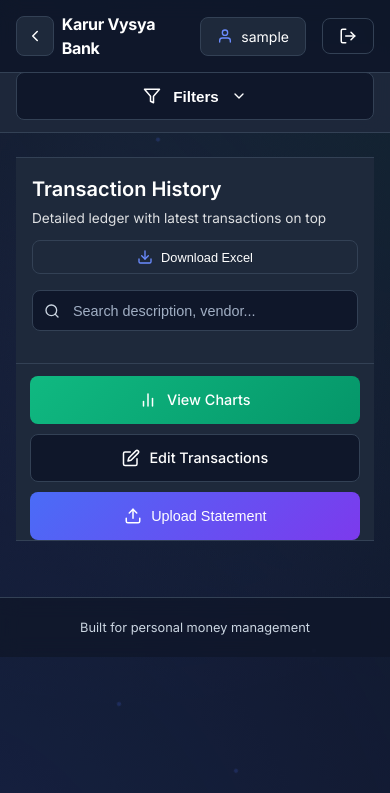
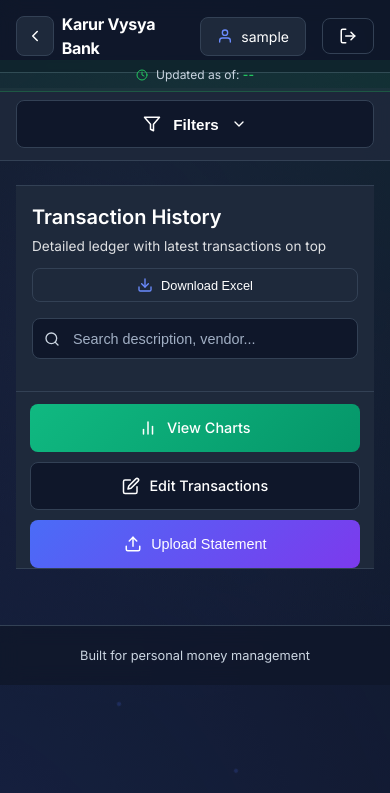
Before and after one commit to Nithish-006/visma_aggregator, a Flask app: page /dashboard/kvb in a window 390 px wide. Shown: the top 793 px of the page. Run offline with Flask 3, Linux system fonts and the light colour scheme; the visitor is signed in with stand-in values (Sample User, id 1); data that the repository does not hold is empty; some libraries are stand-ins or nearby versions.

Commit message:
Added an indicator in bank modules to indicated the latest statements update

```diff
--- a/static/dashboard.js
+++ b/static/dashboard.js
@@ -101,10 +101,24 @@ async function loadDateRange() {
                 startInput.value = '';
                 endInput.value = '';
             }
+
+            // Update the "Updated as of" badge with formatted date
+            const updatedDateEl = document.getElementById('data-updated-date');
+            if (updatedDateEl && data.max_date) {
+                updatedDateEl.textContent = formatDisplayDate(data.max_date);
+            }
         }
     } catch (e) {
         console.error('Error loading date range:', e);
     }
+}
+
+/** Format date for display (e.g., "05 Jan 2026") **/
+function formatDisplayDate(dateStr) {
+    if (!dateStr) return '--';
+    const date = new Date(dateStr);
+    const options = { day: '2-digit', month: 'short', year: 'numeric' };
+    return date.toLocaleDateString('en-IN', options);
 }
 
 async function loadCategories() {
--- a/static/style.css
+++ b/static/style.css
@@ -227,6 +227,29 @@ body {
     font-weight: 500;
 }
 
+.data-updated-badge {
+    display: inline-flex;
+    align-items: center;
+    gap: 0.5rem;
+    padding: 0.5rem 1rem;
+    background: rgba(34, 197, 94, 0.1);
+    border: 1px solid rgba(34, 197, 94, 0.25);
+    border-radius: 999px;
+    color: var(--text-secondary);
+    font-size: 0.8rem;
+    font-weight: 400;
+}
+
+.data-updated-badge svg {
+    color: var(--success-color);
+    flex-shrink: 0;
+}
+
+.data-updated-badge strong {
+    color: var(--success-color);
+    font-weight: 600;
+}
+
 .user-badge {
     display: flex;
     align-items: center;
@@ -1723,9 +1746,31 @@ body {
         display: none;
     }
 
+    /* Show updated badge prominently on mobile below the header */
+    .data-updated-badge {
+        position: fixed;
+        top: 60px;
+        left: 0;
+        right: 0;
+        z-index: 99;
+        justify-content: center;
+        border-radius: 0;
+        border-left: none;
+        border-right: none;
+        padding: 0.4rem 1rem;
+        font-size: 0.75rem;
+        background: rgba(34, 197, 94, 0.08);
+        border-top: none;
+    }
+
+    .data-updated-badge svg {
+        width: 12px;
+        height: 12px;
+    }
+
     /* Filter bar - Collapsible on Mobile */
     .filter-bar {
-        margin-top: 60px;
+        margin-top: 88px; /* Account for header (60px) + updated badge (28px) */
         padding: 0.75rem 1rem;
     }
 
--- a/templates/index.html
+++ b/templates/index.html
@@ -60,6 +60,13 @@
                 </div>
             </div>
             <div class="header-right">
+                <span id="data-updated-badge" class="data-updated-badge">
+                    <svg xmlns="http://www.w3.org/2000/svg" width="14" height="14" viewBox="0 0 24 24" fill="none" stroke="currentColor" stroke-width="2" stroke-linecap="round" stroke-linejoin="round">
+                        <circle cx="12" cy="12" r="10"></circle>
+                        <polyline points="12 6 12 12 16 14"></polyline>
+                    </svg>
+                    <span>Updated as of: <strong id="data-updated-date">--</strong></span>
+                </span>
                 <span id="total-transactions" class="transaction-badge">0 Transactions</span>
                 <span class="user-badge">
                     <svg xmlns="http://www.w3.org/2000/svg" width="16" height="16" viewBox="0 0 24 24" fill="none" stroke="currentColor" stroke-width="2" stroke-linecap="round" stroke-linejoin="round">
```
